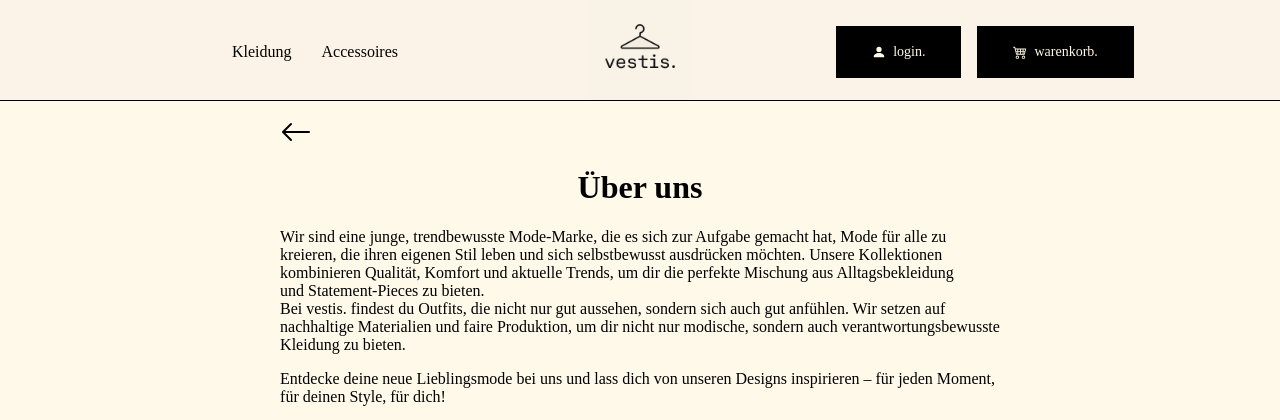
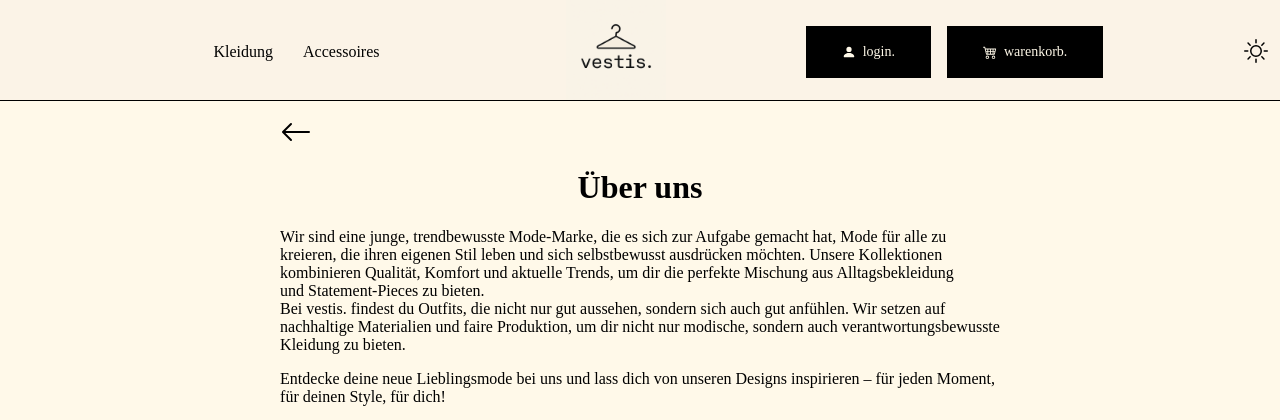
Before and after one commit to BadmintonCore/app, a PHP site: page /about.php in a window 1280 px wide. Shown: the top 420 px of the page. Run offline with PHP 8.4, Linux system fonts and the light colour scheme.

Commit message:
Darkmode hinzugefügt. Button in Header zum Umschalten. Zudem CSS und Header angepasst. Java Script zum Umschalten hinzugefügt. Noch fehlend: Vollständige Farbanpassung und weitere Anpassung des Buttons

```diff
--- a/components/header.php
+++ b/components/header.php
@@ -35,5 +35,21 @@
             &nbsp;
             warenkorb.
         </a>
+
     </div>
+
+    <!-- Button für Dark-Mode -->
+    <div>
+        <button type="button" id="darkModeToggle" class="darkmode-btn" onclick="toggleDarkMode()">
+            <svg xmlns="http://www.w3.org/2000/svg" fill="currentColor" class="bi bi-moon" viewBox="0 0 16 16">
+                <path d="M6 .278a.77.77 0 0 1 .08.858 7.2 7.2 0 0 0-.878 3.46c0 4.021 3.278 7.277 7.318 7.277q.792-.001 1.533-.16a.79.79 0 0 1 .81.316.73.73 0 0 1-.031.893A8.35 8.35 0 0 1 8.344 16C3.734 16 0 12.286 0 7.71 0 4.266 2.114 1.312 5.124.06A.75.75 0 0 1 6 .278M4.858 1.311A7.27 7.27 0 0 0 1.025 7.71c0 4.02 3.279 7.276 7.319 7.276a7.32 7.32 0 0 0 5.205-2.162q-.506.063-1.029.063c-4.61 0-8.343-3.714-8.343-8.29 0-1.167.242-2.278.681-3.286"/>
+            </svg>
+            <svg xmlns="http://www.w3.org/2000/svg" fill="currentColor" class="bi bi-sun" viewBox="0 0 16 16">
+                <path d="M8 11a3 3 0 1 1 0-6 3 3 0 0 1 0 6m0 1a4 4 0 1 0 0-8 4 4 0 0 0 0 8M8 0a.5.5 0 0 1 .5.5v2a.5.5 0 0 1-1 0v-2A.5.5 0 0 1 8 0m0 13a.5.5 0 0 1 .5.5v2a.5.5 0 0 1-1 0v-2A.5.5 0 0 1 8 13m8-5a.5.5 0 0 1-.5.5h-2a.5.5 0 0 1 0-1h2a.5.5 0 0 1 .5.5M3 8a.5.5 0 0 1-.5.5h-2a.5.5 0 0 1 0-1h2A.5.5 0 0 1 3 8m10.657-5.657a.5.5 0 0 1 0 .707l-1.414 1.415a.5.5 0 1 1-.707-.708l1.414-1.414a.5.5 0 0 1 .707 0m-9.193 9.193a.5.5 0 0 1 0 .707L3.05 13.657a.5.5 0 0 1-.707-.707l1.414-1.414a.5.5 0 0 1 .707 0m9.193 2.121a.5.5 0 0 1-.707 0l-1.414-1.414a.5.5 0 0 1 .707-.707l1.414 1.414a.5.5 0 0 1 0 .707M4.464 4.465a.5.5 0 0 1-.707 0L2.343 3.05a.5.5 0 1 1 .707-.707l1.414 1.414a.5.5 0 0 1 0 .708"/>
+            </svg>
+        </button>
+
+
+    </div>
+    <script src="/js/toggleDarkMode.js" defer></script>
 </header>
--- /dev/null
+++ b/public/js/toggleDarkMode.js
@@ -0,0 +1,49 @@
+/**
+ * @author Lennart Moog
+ */
+
+// Zugriff auf das <html>-Element (wird genutzt, um das data-theme-Attribut zu setzen)
+const html = document.documentElement;
+
+
+
+
+ /*Aktiviert das helle Theme*/
+function setLightTheme() {
+    html.setAttribute('data-theme', ''); // Leeres Attribut = Standard-/Light-Theme
+    localStorage.setItem('theme', 'light'); // Speichere Auswahl im Browser
+}
+
+/* Aktiviert das dunkle Theme.*/
+function setDarkTheme(){
+    html.setAttribute('data-theme', 'dark'); // Dunkles Theme aktivieren
+    localStorage.setItem('theme', 'dark'); // Speichere Auswahl im Browser
+}
+
+/*Umschalten zwischen Hell und Dunkel*/
+function toggleDarkMode() {
+    const currentTheme = html.getAttribute('data-theme'); // Aktuelles Theme auslesen
+    if (currentTheme === 'dark') {
+        setLightTheme(); // Wenn aktuell dunkel, dann zu hell wechseln
+    } else {
+        setDarkTheme(); // Sonst zu dunkel wechseln
+    }
+}
+
+/**
+ * Wird beim Laden der Seite aufgerufen.
+ * Liest das zuletzt gespeicherte Theme aus dem localStorage
+ * und setzt es entsprechend.
+ */
+function setStartTheme() {
+    const savedTheme = localStorage.getItem('theme'); // Lese gespeichertes Theme
+    if (savedTheme === 'dark') {
+        setDarkTheme(); // Dunkel aktivieren, wenn so gespeichert
+    } else if (savedTheme === 'light') {
+        setLightTheme(); // Hell aktivieren, wenn so gespeichert
+    }
+}
+
+// Ruft die Startfunktion auf, sobald das Skript geladen wird
+// Dadurch wird beim ersten Laden das gespeicherte Theme angewendet
+setStartTheme();
--- a/public/mystyle.css
+++ b/public/mystyle.css
@@ -2,6 +2,7 @@
 
 /** Variable definitions */
 :root {
+    /*Standard-Farben / White-Mode*/
     --primary-background-color: #fff9e9;
     --footer-background-color: #e5dacb;
     --header-background-color: #fbf3e7;
@@ -18,11 +19,26 @@
     --button-font-size: 14px;
 }
 
+/*Dark-Mode Farbpalette*/
+html[data-theme='dark'] {
+    --primary-background-color: #000000;
+    --footer-background-color: #2b2a28;
+    --header-background-color: #2d2b29;
+    --card-background-color: #353330;
+    --text-color: #fff9e9;
+    --button-hover-color: #888888;
+    --accent-color: #d98fa7;
+    --danger-color: #ff4c4c;
+    --success-color: #9fcfa0;
+    --form-box-shadow-color: rgba(255, 255, 255, 0.15);
+}
+
 /* Generelle Styles */
 
 /* Weitere Überschrifen können hier mit ,-Separierung ergänzt werden */
 h1 {
     text-align: center;
+    color: var(--text-color);
 }
 
 * {
@@ -32,12 +48,14 @@ h1 {
 p {
     font-size: 12px;
     text-align: justify; /*Es gibt entweder nur Blocksatz oder text-align: right, beides geht nicht!*/
+    color: var(--text-color);
 }
 
 /* genutzt für Texte, die größere Buchstaben benötigen (e.g. Impressum.html */
 p.large-text {
     font-size: 16px;
     text-align: justify;
+    color: var(--text-color);
 }
 
 p.text-align-left {
@@ -56,10 +74,12 @@ body {
 /*Zelle im Tabellenkopf*/
 th {
     background-color: lightgray;
+
 }
 
 h2 small {
     font-size: .6em;
+    color: var(--text-color);
 }
 
 /** Header */
@@ -71,10 +91,11 @@ header {
     display: grid;
     width: 100%;
     place-items: center;
-    grid-template-columns: 1fr var(--header-height) 1fr; /*flexible Einheit, die sich an vorhandener Menge der 1fr bemisst minus anderer Elemente*/
+    grid-template-columns: 1fr var(--header-height) 1fr auto; /*flexible Einheit, die sich an vorhandener Menge der 1fr bemisst minus anderer Elemente - auto für Darkmode-Button*/
     height: var(--header-height);
     box-shadow: 0 1px 0 var(--text-color); /*vertikaler Schatten Größe 1 Pixel*/
     z-index: 500; /*wichtig, damit Header immer über Elementen von main angezeigt wird*/
+    padding-right: 25px; /*Abstand zum rechten Rand, damit Darkmode-Button immer mit 25 Pixel Abstand dargestellt wird*/
 }
 
 /*Höhe Bild im Header (Logo)*/
@@ -276,17 +297,75 @@ a:hover {
     display: block;
 }
 
+/*Darkmode-Button*/
+.darkmode-btn{
+    justify-self: end; /*Darkmode Button wird ganz rechts ausgerichtet*/
+    position: relative;
+    width: 24px;
+    height: 24px;
+    cursor: pointer;
+    border: none;
+    outline: none;
+    background: none;
+    }
+
+.darkmode-btn svg {
+    position: absolute;
+    top: 0;
+    left: 0;
+    width: 100%;
+    height: 100%;
+    transition: opacity 0.3s ease; /* Weicher Übergang */
+}
+
+
+/* Standard (Light Mode): Sonne sichtbar, Mond unsichtbar */
+html:not([data-theme='dark']) .darkmode-btn .bi-moon {
+    opacity: 0;
+}
+html:not([data-theme='dark']) .darkmode-btn .bi-sun {
+    opacity: 1;
+}
+
+/* Dark Mode: Sonne unsichtbar, Mond sichtbar */
+html[data-theme='dark'] .darkmode-btn .bi-moon {
+    opacity: 1;
+}
+html[data-theme='dark'] .darkmode-btn .bi-sun {
+    opacity: 0;
+}
+
+
+/*Hover-Effekte mit Icon-Wechsel im Light-Mode*/
+html:not([data-theme='dark']) .darkmode-btn:hover .bi-sun {
+    opacity: 0; /* Sonne ausblenden */
+}
+
+html:not([data-theme='dark']) .darkmode-btn:hover .bi-moon {
+    opacity: 1; /* Mond einblenden */
+}
+
+/*Hover-Effekte mit Icon-Wechsel im Dark-Mode*/
+html[data-theme='dark'] .darkmode-btn:hover .bi-moon {
+    opacity: 0; /* Mond ausblenden */
+}
+
+html[data-theme='dark'] .darkmode-btn:hover .bi-sun {
+    opacity: 1; /* Sonne einblenden */
+}
+
 /** Cards */
 
 .card {
     border: 1px solid var(--text-color);
+
     display: flex;
     flex-direction: column;
     justify-content: space-between;
     align-items: center;
     padding: 8px;
     height: 100%;
-    box-shadow: 1px 1px 1px rgba(0, 0, 0, 0.62);
+    box-shadow: 1px 1px 1px var(--form-box-shadow-color);
     background-color: var(--card-background-color);
 }
 
@@ -599,4 +678,5 @@ form {
 #resetAndRegister {
     text-align: center;
 }
+
 /*Author: Lasse Hoffmann, Mathis Burger, Lennart Moog*/
```
